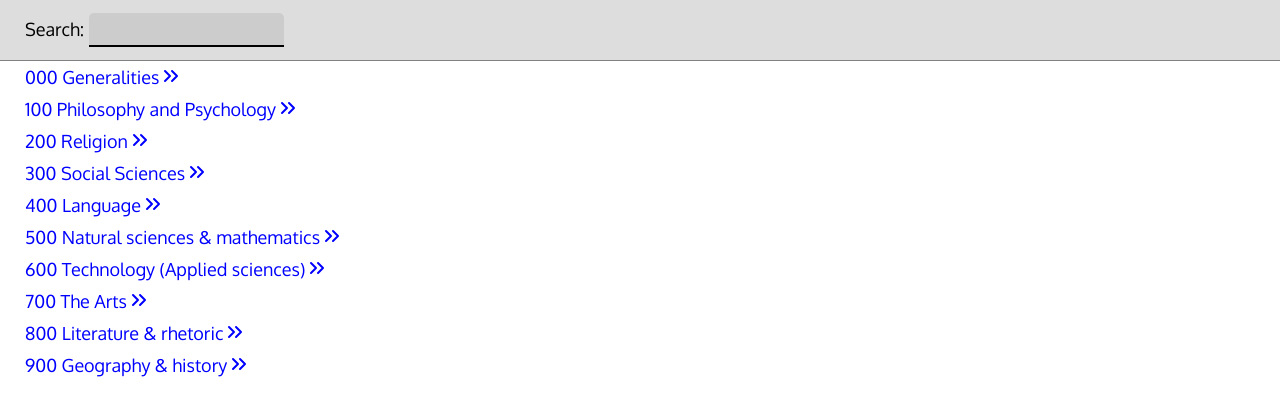
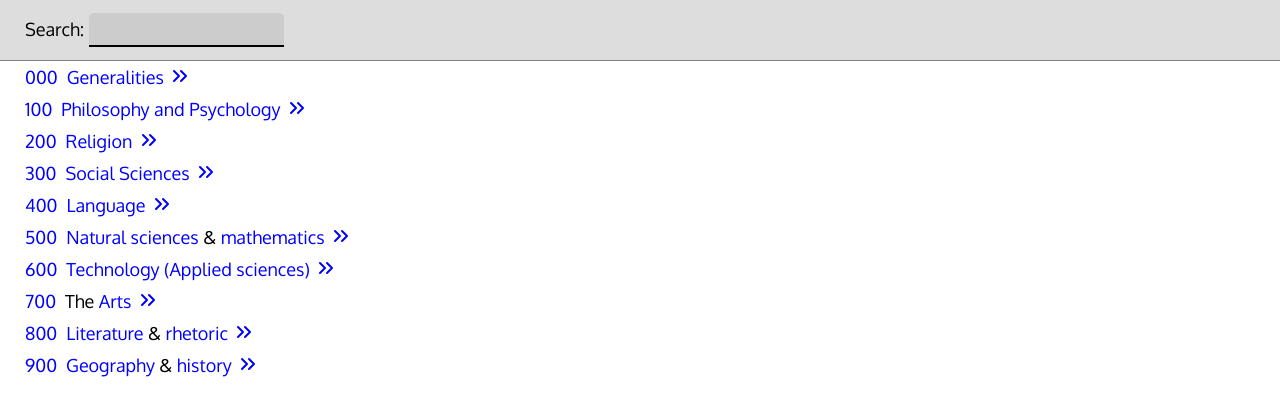
Before and after one commit to aleshh/library-browser, a React (Create React App) app: page / in a window 1280 px wide. Shown: the top 416 px of the page. Built offline with nearby package versions, Linux system fonts and the light colour scheme.

Commit message:
Words in entries are separately clickable

```diff
--- a/src/App.js
+++ b/src/App.js
@@ -53,7 +53,7 @@ class App extends Component {
                 key={entryId}
                 entry={result}
                 currentLocation={this.state.currentLocation}
-                showHome={(i === 0 && entryId != '0xx' )}
+                showHome={(i === 0 && entryId !== '0xx' )}
                 handleClick={this.handleClick}
               />
             )
--- a/src/components/Entry.js
+++ b/src/components/Entry.js
@@ -2,9 +2,9 @@ import React from 'react'
 import { Home, ChevronsRight, ChevronRight } from 'react-feather'
 
 function Entry ({ entry, showHome, currentLocation, handleClick }) {
+  const unclickableWords = ['the', '&']
   const item = entry[entry.length - 1]
   const path = entry.slice(0, -1)
-  console.log('path:', (showHome || (path.length > 0)))
   return (
     <div className='result-row' key={item.id}>
       { (showHome || (path.length > 0)) ? (
@@ -29,7 +29,7 @@ function Entry ({ entry, showHome, currentLocation, handleClick }) {
                 onClick={() => handleClick(item.id)}
                 className={(item.id !== currentLocation) ? 'clickable' : ''}
               >
-                {entryToString(item)}
+                {item.number + ' ' + item.description}
               </span>
               { (i !== arr.length - 1)
                 ? <ChevronRight className='path-separator' />
@@ -39,7 +39,8 @@ function Entry ({ entry, showHome, currentLocation, handleClick }) {
           ))}
         </p>
       ) : null }
-      <p
+      <p>
+        <span
           onClick={() => {
             if (item.subordinates) {
               handleClick(item.id)
@@ -47,13 +48,34 @@ function Entry ({ entry, showHome, currentLocation, handleClick }) {
           }}
           className={item.subordinates ? 'result clickable' : 'result'}
         >
-        {entryToString(item)}
+          {item.number}
+        </span>
+        &nbsp;&nbsp;
+        {item.description.split(' ').map(word => {
+          if (!unclickableWords.includes(word.toLowerCase())) {
+            return (<span key={word}
+              className='clickable'
+              onClick={() => handleClick(word)}
+            >
+              {word + ' '}
+            </span>)
+          } else {
+            return word + ' '
+          }
+        })}
+        <span
+          onClick={() => {
+            if (item.subordinates) {
+              handleClick(item.id)
+            }
+          }}
+          className={item.subordinates ? 'result clickable' : 'result'}
+        >
           {item.subordinates ? <ChevronsRight /> : ''}
+        </span>
       </p>
     </div>
   )
 }
 
-const entryToString = entry => (entry.number + ' ' + entry.description)
-
 export default Entry
```
Lines whose indentation alone changed are shown as unchanged.
